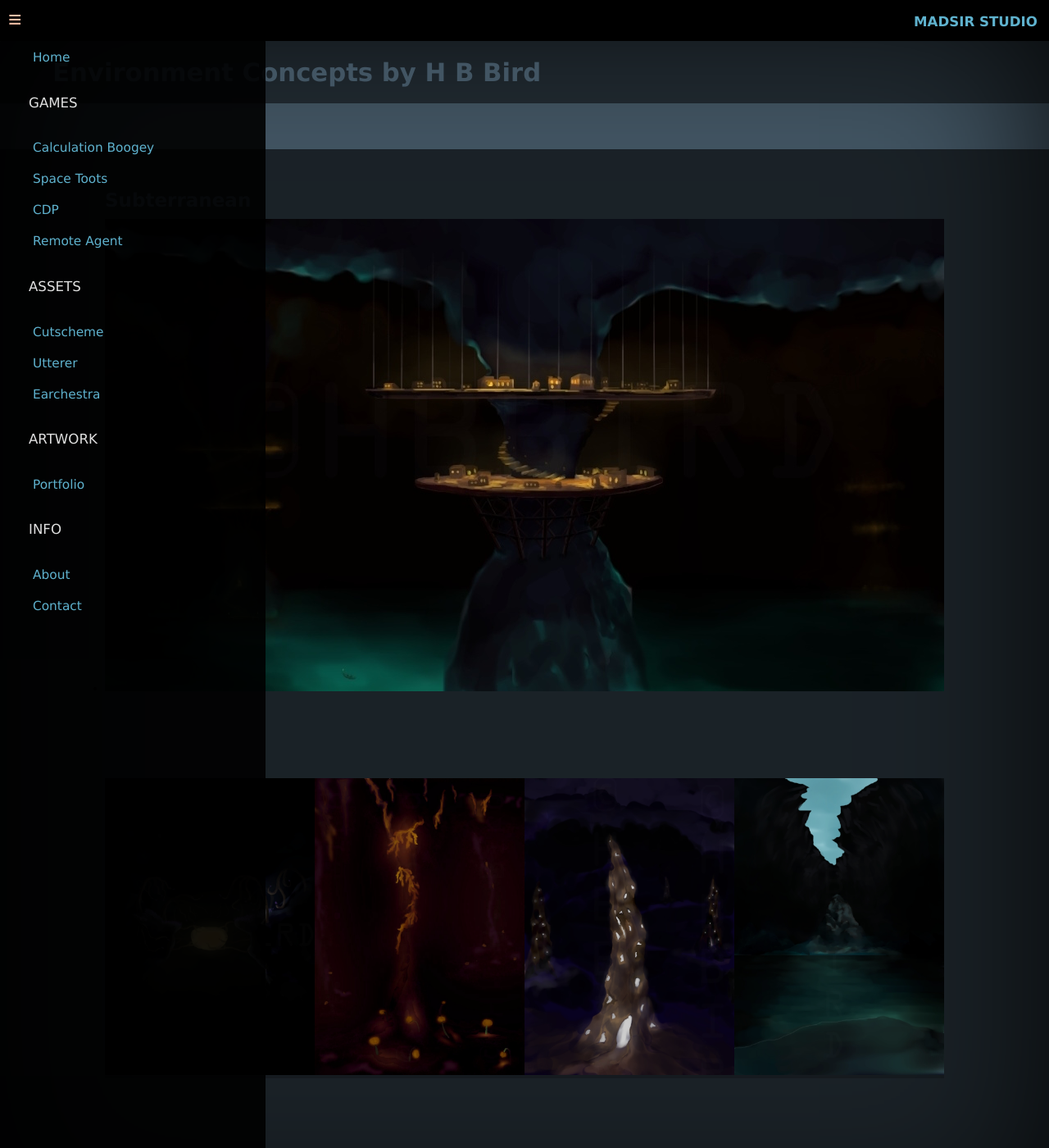
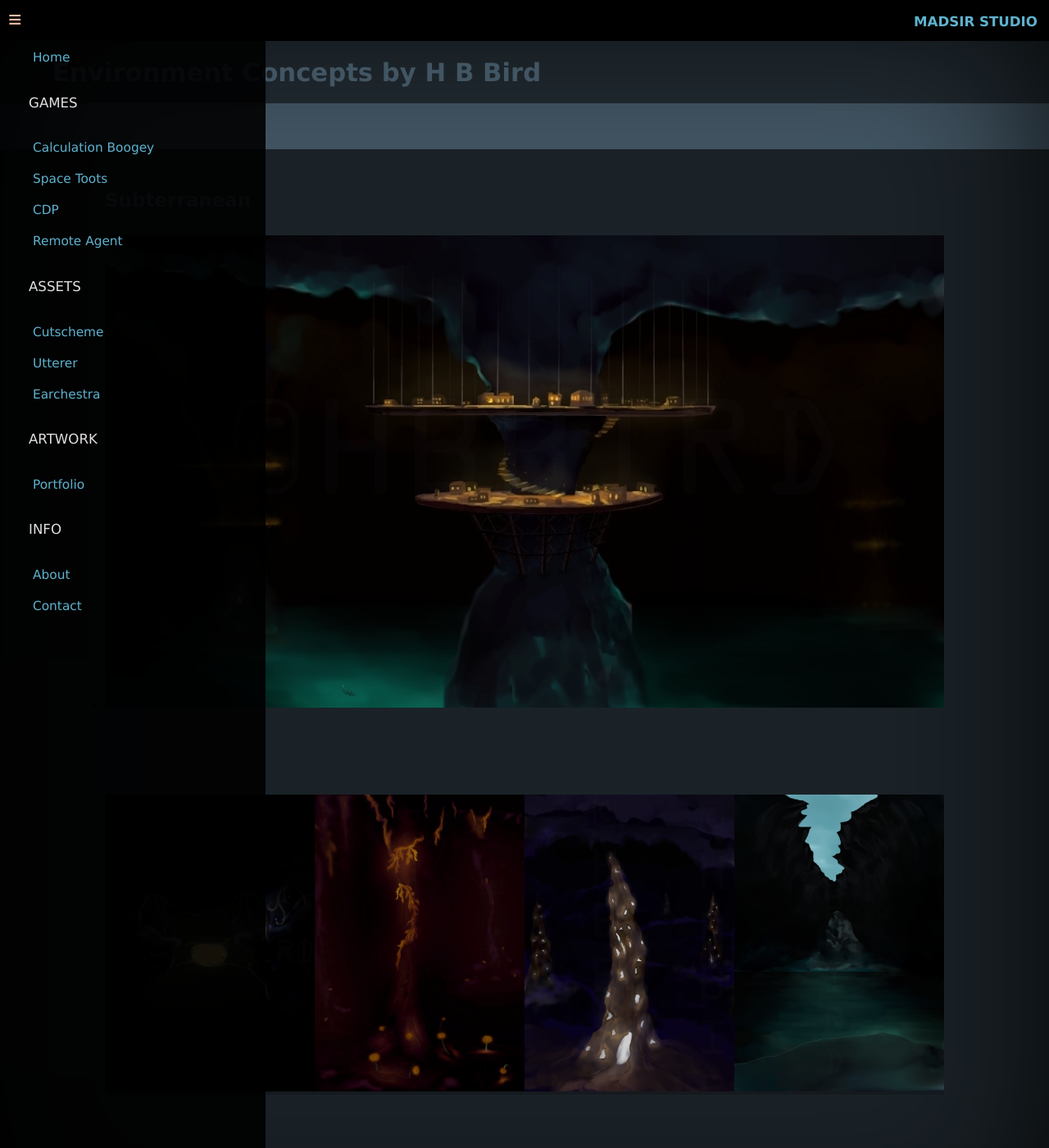
Before and after one commit to Madsir/madsirstudio.github.io, a Jekyll site: the page built from portfolio/index.html, in a window 1280 px wide and 1400 px high. Shown: the whole window at 82% size. Built offline with Jekyll 4.4.1, drawn with Linux system fonts in a browser that asks for light colours.

Commit message:
Update index.html

```diff
--- a/portfolio/index.html
+++ b/portfolio/index.html
@@ -99,7 +99,7 @@ body {
   overflow: hidden;
 }
   h2 {
-  margin-bottom: 10px;
+  margin-bottom: 30px;
   font-size: 1.8em;
   font-family: Geneva, Verdana, sans-serif;
      color: #425563;
@@ -200,21 +200,21 @@ h1 {
     <div class="fitter">
           <h2>Subterranean<br></h2>
       <ul>
-        <li><a href="#img_99"><img src="/Assets/CaveTreeHouse.jpg" style="width: 100%";></a></li>
+        <li><a href="#img_0"><img src="/Assets/CaveTreeHouse.jpg" style="width: 100%";></a></li>
         </ul>
-        <a href="#_99" class="lightbox trans" id="img_99"><img src="/Assets/CaveTreeHouse.jpg"></a>
+        <a href="#_0" class="lightbox trans" id="img_0"><img src="/Assets/CaveTreeHouse.jpg"></a>
         <div class="container">
   <div class="top">
       <ul>
-          <li><a href="#img_9"><img src="/Assets/LightPodTrees.jpg"></a></li>
-         <li><a href="#img_10"><img src="/Assets/GlowMossCaverns.jpg"></a></li>
-         <li><a href="#img_11"><img src="/Assets/StalagCity.jpg"></a></li>
-         <li><a href="#img_12"><img src="/Assets/CanyonIsland.jpg"></a></li>
+          <li><a href="#img_1"><img src="/Assets/LightPodTrees.jpg"></a></li>
+         <li><a href="#img_2"><img src="/Assets/GlowMossCaverns.jpg"></a></li>
+         <li><a href="#img_3"><img src="/Assets/StalagCity.jpg"></a></li>
+         <li><a href="#img_14"><img src="/Assets/CanyonIsland.jpg"></a></li>
       </ul>
-         <a href="#_9" class="lightbox trans" id="img_9"><img src="/Assets/LightPodTrees.jpg"></a>
-         <a href="#_10" class="lightbox trans" id="img_10"><img src="/Assets/GlowMossCaverns.jpg"></a>
-        <a href="#_11" class="lightbox trans" id="img_11"><img src="/Assets/StalagCity.jpg"></a>
-         <a href="#_12" class="lightbox trans" id="img_12"><img src="/Assets/CanyonIsland.jpg"></a>
+         <a href="#_1" class="lightbox trans" id="img_1"><img src="/Assets/LightPodTrees.jpg"></a>
+         <a href="#_2" class="lightbox trans" id="img_2"><img src="/Assets/GlowMossCaverns.jpg"></a>
+        <a href="#_3" class="lightbox trans" id="img_3"><img src="/Assets/StalagCity.jpg"></a>
+         <a href="#_4" class="lightbox trans" id="img_4"><img src="/Assets/CanyonIsland.jpg"></a>
     </div>
   </div>
     </div>
```
